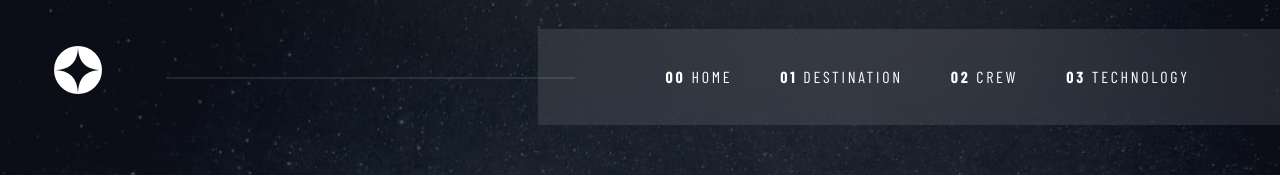
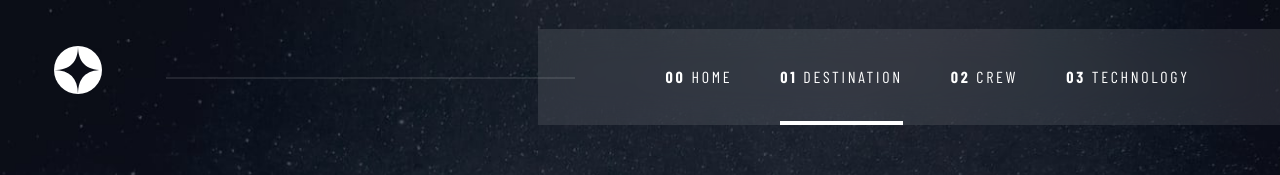
Before and after one commit to leemander/frontend-mentor-space-tourism-website, a React (Vite) app: page /destination in a window 1280 px wide. Shown: the top 175 px of the page. Built offline with nearby package versions, Linux system fonts and the light colour scheme.

Commit message:
Style current nav link

```diff
--- a/src/style.css
+++ b/src/style.css
@@ -283,6 +283,25 @@ header .space-between {
   width: 55%;
 }
 
+.header__nav li {
+  justify-content: center;
+  display: flex;
+  flex-direction: column;
+  position: relative;
+  text-align: start;
+  height: 100%;
+}
+
+.header__nav li:has(.current)::after {
+  background-color: var(--color-neutral-100);
+  bottom: 0;
+  content: "";
+  display: block;
+  height: 4px;
+  position: absolute;
+  width: 100%;
+}
+
 .header__nav a {
   color: inherit;
   text-decoration: none;
@@ -322,6 +341,7 @@ header .space-between {
 
   .header__nav {
     display: none;
+    z-index: 100;
   }
 
   .header__nav.open {
@@ -337,11 +357,27 @@ header .space-between {
     flex-direction: column;
     height: 100%;
     justify-content: start;
-    padding-block-start: 10rem;
+    padding-block-start: 11.5rem;
     padding-inline-start: 2rem;
-    width: 65dvw;
-    z-index: 100;
+    width: 68dvw;
   }
+
+  .header__nav li {
+    display: flex;
+    position: relative;
+    text-align: start;
+    width: 100%;
+  }
+
+  .header__nav li:has(.current)::after {
+    background-color: var(--color-neutral-100);
+    content: "";
+    display: block;
+    height: 100%;
+    margin-inline-start: auto;
+    width: 4px;
+  }
+
   .header__nav a > span {
     display: inline;
   }
@@ -857,6 +893,13 @@ main.crew > .container {
 
   .tech__desc {
     max-width: 28.625rem;
-    min-height: 11.25rem;
+    min-height: 12rem;
   }
 }
+
+@media (max-width: 30em) {
+  .tech__button {
+    font-size: 1rem;
+    height: 2.5rem;
+  }
+}
```
